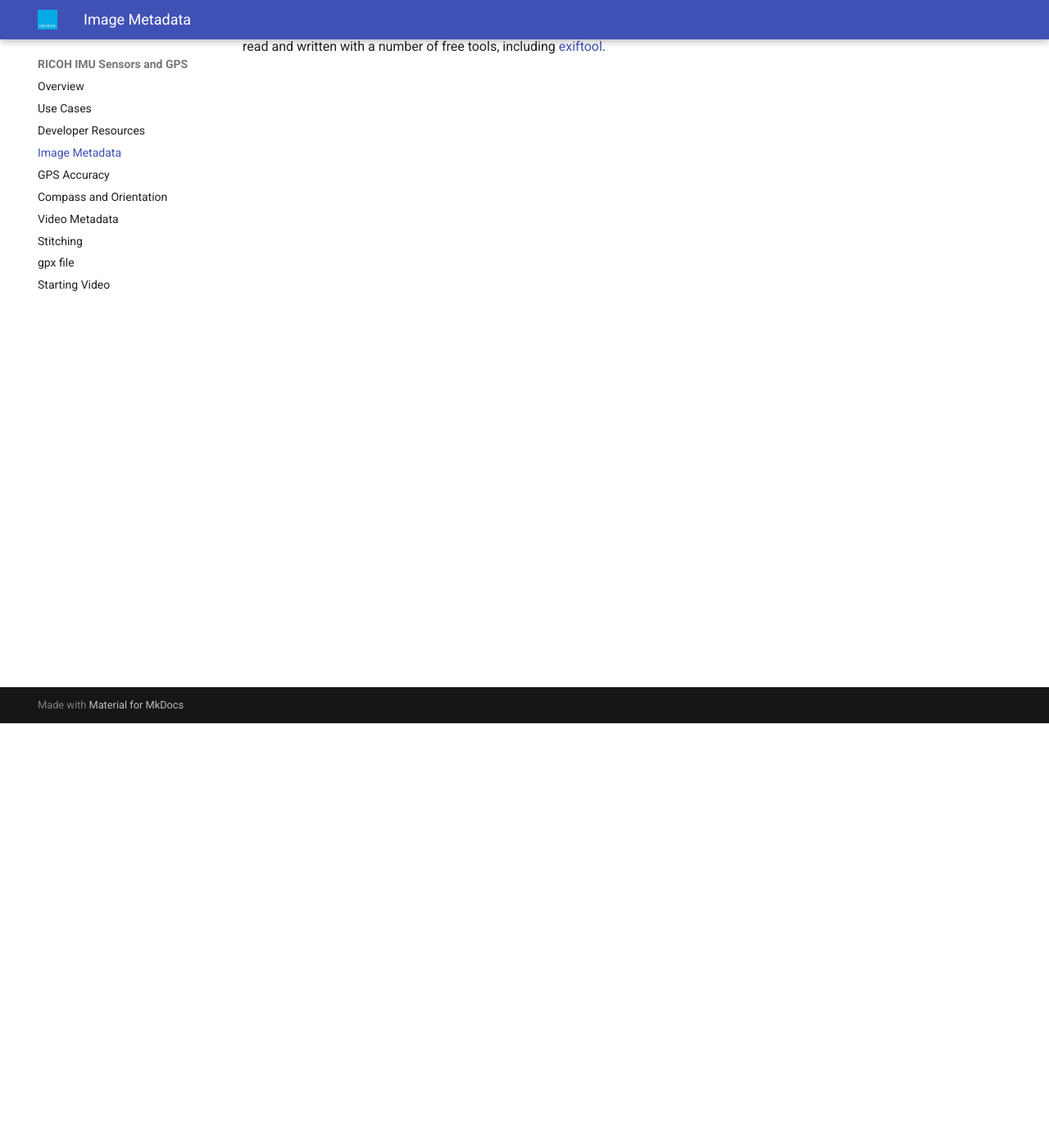
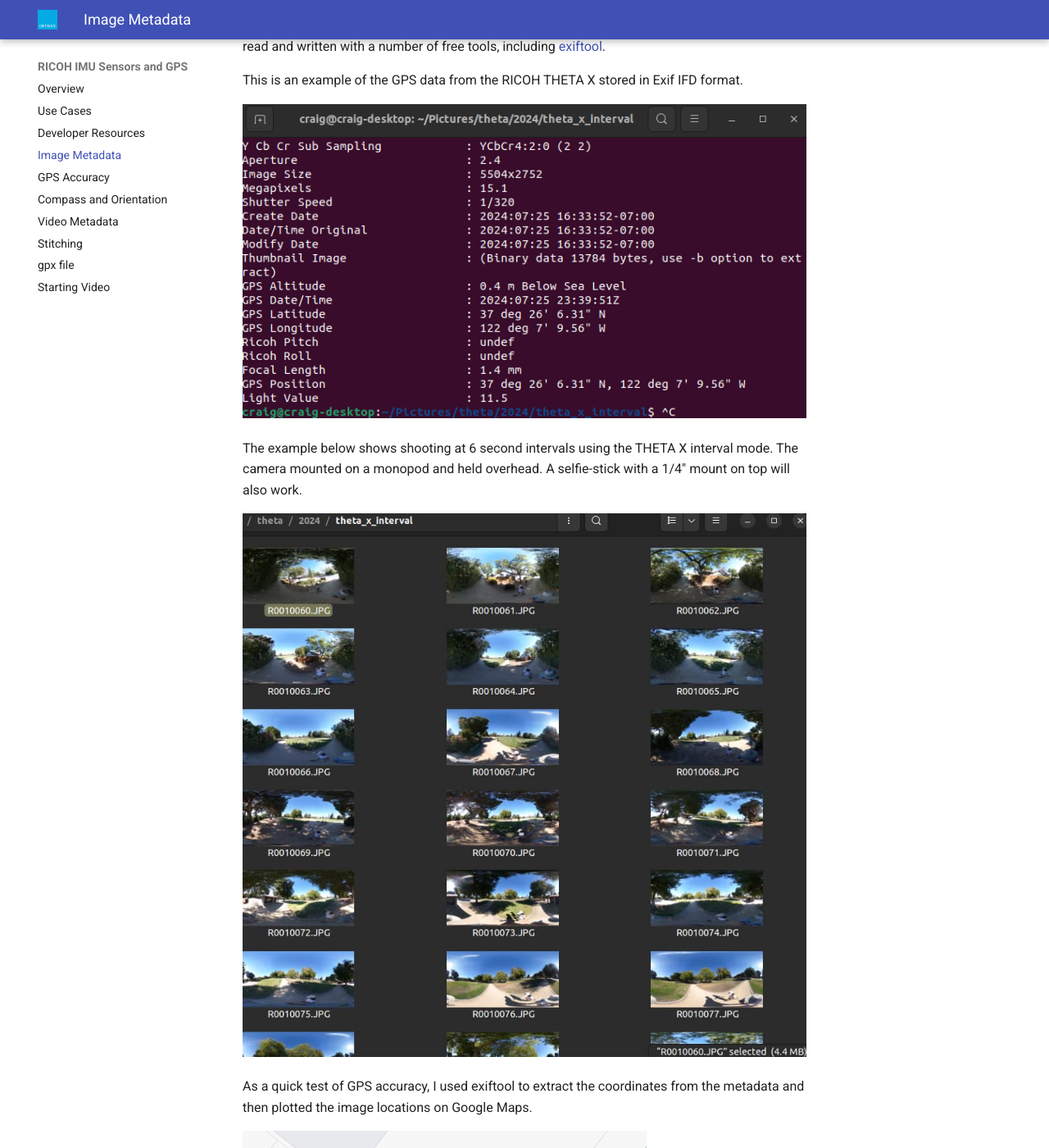
Before and after one commit to codetricity/theta-gis, an MkDocs documentation site: the page built from docs/sensors_image.md, in a window 1280 px wide and 1400 px high, scrolled down 518 px. Shown: the whole window at 82% size. Built offline with MkDocs 1.6.1 and Material for MkDocs 9.7.7, drawn with Linux system fonts in a browser that asks for light colours; some of the changed text lies outside the part shown.

Commit message:
updated interval shooting information

```diff
--- a/docs/sensors_image.md
+++ b/docs/sensors_image.md
@@ -12,3 +12,26 @@
 
 In addition, the THETA X has internal GPS
 The data is written into the image metadata and can be read and written with a number of free tools, including [exiftool](https://exiftool.org/).
+
+This is an example of the GPS data from the RICOH THETA X
+stored in Exif IFD format.
+
+![image GPS metadata](images/sensor_image/image_gps_metadata.png)
+
+The example below shows shooting at 6 second intervals using
+the THETA X interval mode. The camera mounted on a monopod
+and held overhead.  A selfie-stick with a 1/4" mount on top will
+also work.
+
+![interval sequence](images/sensor_image/interval_sequence.jpeg)
+
+As a quick test of GPS accuracy, I used exiftool to extract
+the coordinates from the metadata and then plotted the image
+locations on Google Maps.
+
+![google maps](images/sensor_image/google_maps.png)
+
+I also repeated the test with a Z1 using my mobile phone's GPS
+to embed the location into the image metadata.
+
+![Z1 maps](images/sensor_image/interval_maps_z1.jpeg)
```
Also changed, not shown: docs/index.md (+5 -7 lines), docs/use_cases.md (+4 -1 lines), docs/images/sensor_image/google_maps.png (added), docs/images/sensor_image/image_gps_metadata.png (added), docs/images/sensor_image/interval_maps_z1.jpeg (added), docs/images/sensor_image/interval_sequence.jpeg (added).
